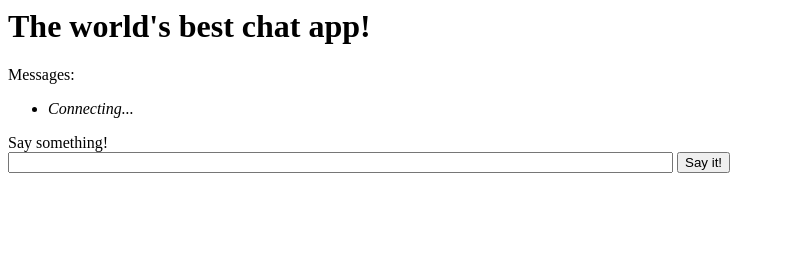
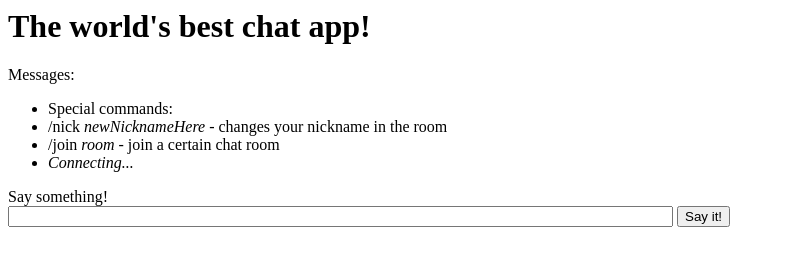
Before and after one commit to pronoiac/node-chat-room, a website: page public/index.html in a window 1280 px wide. Shown: the whole page, without its empty margins (0-785 px from the left). Drawn offline with nearby package versions, Linux system fonts and the light colour scheme; no server answers.

Commit message:
Adding some help text at client startup

```diff
--- a/public/index.html
+++ b/public/index.html
@@ -11,6 +11,9 @@
 <h1>The world's best chat app!</h1>
 Messages: <div id="incoming">
   <ul id="group-messages">
+    <li>Special commands:</li>
+    <li>/nick <i>newNicknameHere</i> - changes your nickname in the room</li>
+    <li>/join <i>room</i> - join a certain chat room</li>
     <li><i>Connecting...</i></li>
   </ul>
 </div>
```
